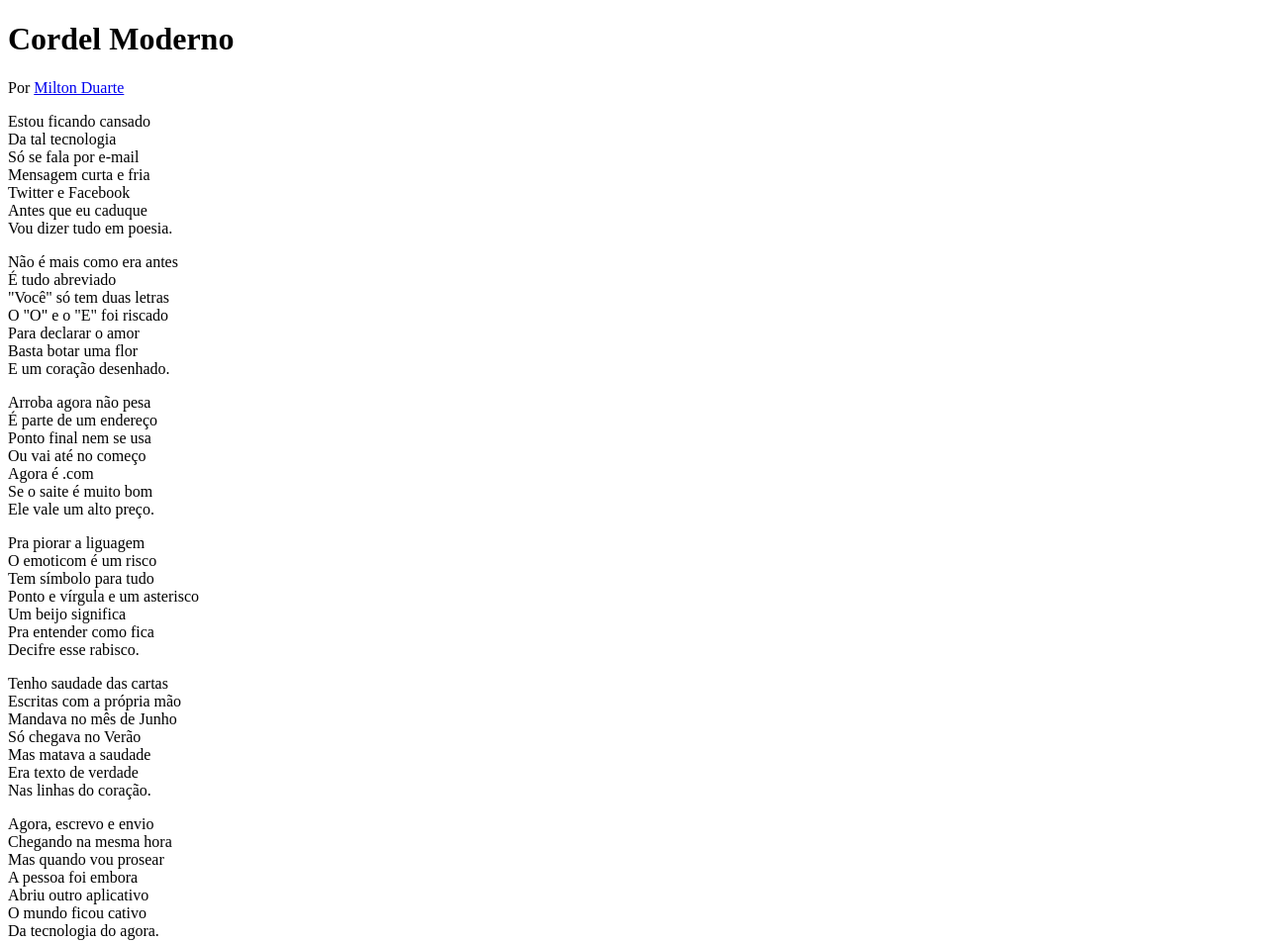
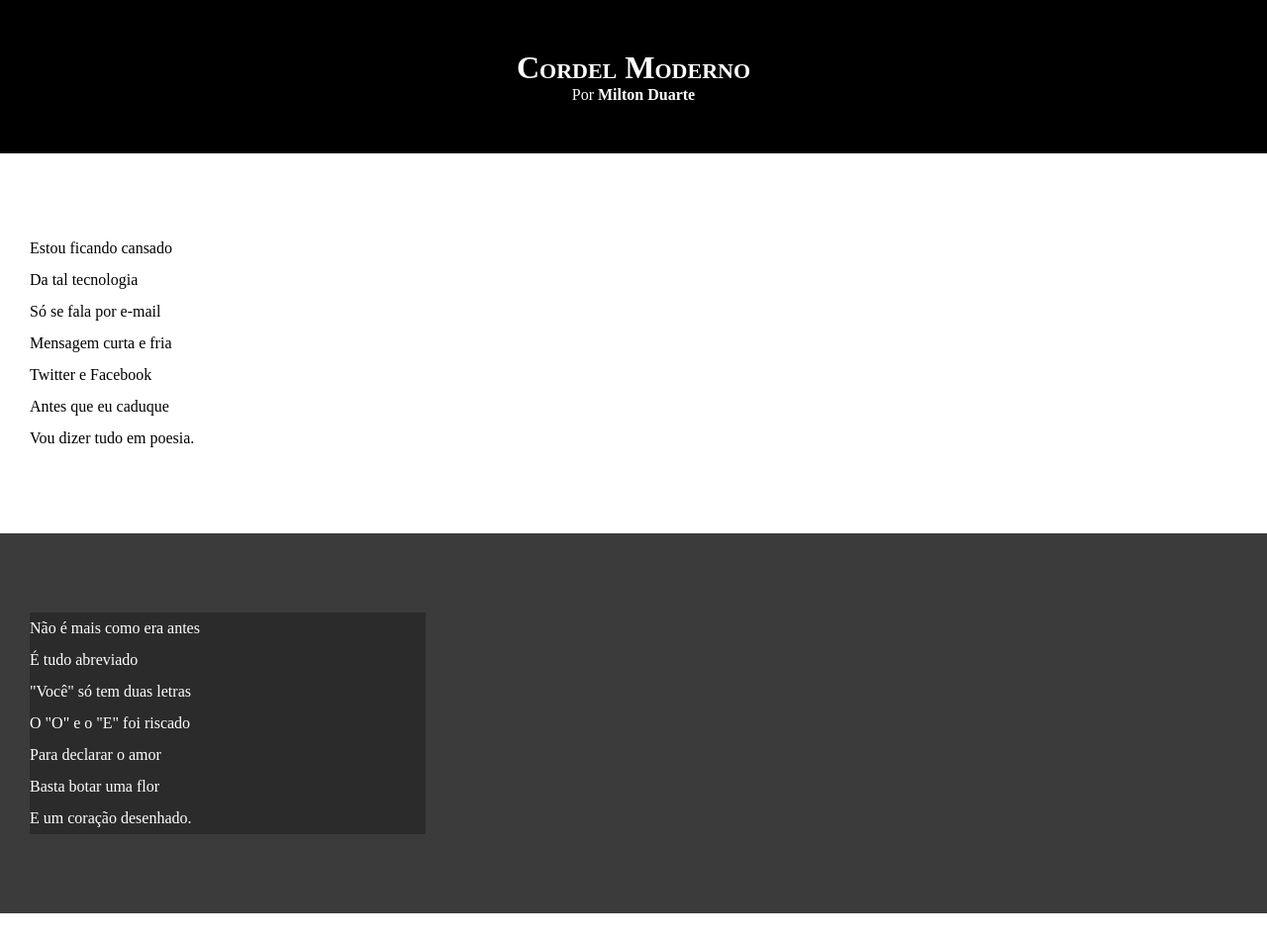
Before and after one commit to bbentos13/html-css, a plain HTML site: page desafios/desafio012/index.html in a window 1280 px wide. Shown: the top 953 px of the page at 99% size. Drawn offline with Linux system fonts and the light colour scheme.

Commit message:
atualizei estilo dos textos e blocos

```diff
--- a/desafios/desafio012/index.html
+++ b/desafios/desafio012/index.html
@@ -13,7 +13,7 @@
         <p>Por <a href="https://www.recantodasletras.com.br/poesias/3186743" target="_blank">Milton Duarte</a></p>
         </header>
 
-    <section>
+    <section class="normal">
         <p>
             Estou ficando cansado <br>
             Da tal tecnologia <br>
@@ -25,7 +25,7 @@
         </p>
     </section>
 
-    <section>
+    <section class="imagem">
         <p>
             Não é mais como era antes <br>
             É tudo abreviado <br>
@@ -37,7 +37,7 @@
         </p>
     </section>
 
-    <section>
+    <section class="normal">
         <p>
             Arroba agora não pesa <br>
             É parte de um endereço <br>
@@ -59,7 +59,7 @@
         </p>
     </section>
 
-    <section>
+    <section class="imagem">
         <p>
             Tenho saudade das cartas <br>
             Escritas com a própria mão <br>
@@ -71,7 +71,7 @@
         </p>
     </section>
 
-    <section>
+    <section class="normal">
         <p>
             Agora, escrevo e envio <br>
             Chegando na mesma hora <br>
--- a/desafios/desafio012/style.css
+++ b/desafios/desafio012/style.css
@@ -1 +1,67 @@
 @charset "UTF-8";
+
+* {
+    margin: 0px;
+    padding: 0px;
+}
+
+html, body {
+    min-height: 100vh;
+    background-color: darkgrey;
+}
+
+header {
+    background-color: black;
+    color: white;
+    text-align: center
+
+}
+
+header > h1 {
+    padding-top: 50px;
+    font-variant: small-caps;
+}
+
+header > p {
+     padding-bottom: 50px;
+}
+
+header a, footer a {
+    color: white;
+    text-decoration: none;
+    font-weight: bolder;
+}
+
+header a:hover, footer a:hover {
+    text-decoration: underline;
+}
+
+section {
+    padding-top: 10vh;
+    padding-bottom: 10vh;
+    line-height: 2em;
+    padding-left: 30px;
+}
+
+section.normal {
+    background-color: white;
+    color:black
+}
+
+section.imagem {
+    background-color: rgb(59, 59, 59);
+    color: white;
+}
+
+section.imagem > p {
+    width: 400px;
+    background-color: rgba(0, 0, 0, 0.267);
+
+}
+
+footer {
+    background-color: black;
+    color: white;
+    text-align: center;
+    padding: 10px;
+}
```
